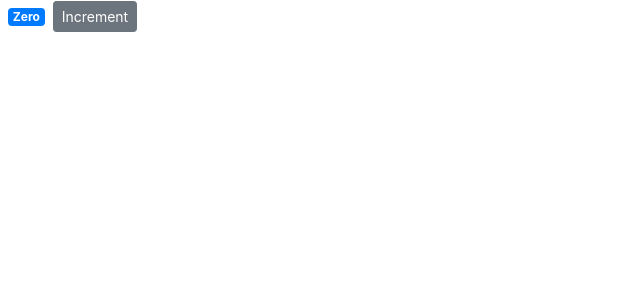
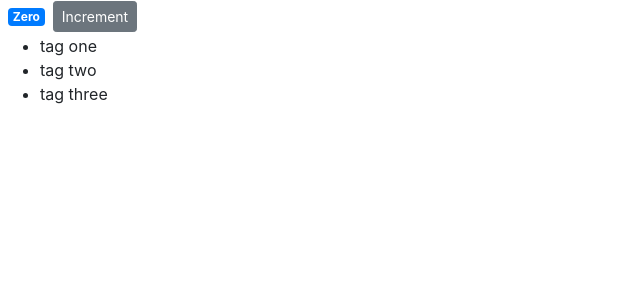
Before and after one commit to intansemc2/counter-react-app, a React (Create React App) app: page / in a window 1280 px wide. Shown: the top 300 px of the page, without its empty margins (0-640 px from the left). Built offline with nearby package versions, Linux system fonts and the light colour scheme.

Commit message:
rendering list

```diff
--- a/src/components/counter.jsx
+++ b/src/components/counter.jsx
@@ -1,8 +1,10 @@
+//rendering list
 import React, { Component } from 'react';
 
 class Counter extends Component {
     state = {
         count: 0,
+        tags: ['tag one', 'tag two', 'tag three'],
     };
 
     render() {
@@ -10,6 +12,11 @@
             <React.Fragment>
                 <span className={this.getBadgeClasses()}>{this.formatCount()}</span>
                 <button className='btn btn-secondary btn-sm'>Increment</button>
+                <ul>
+                    {this.state.tags.map((tag) => (
+                        <li key={tag}>{tag}</li>
+                    ))}
+                </ul>
             </React.Fragment>
         );
     }
```
